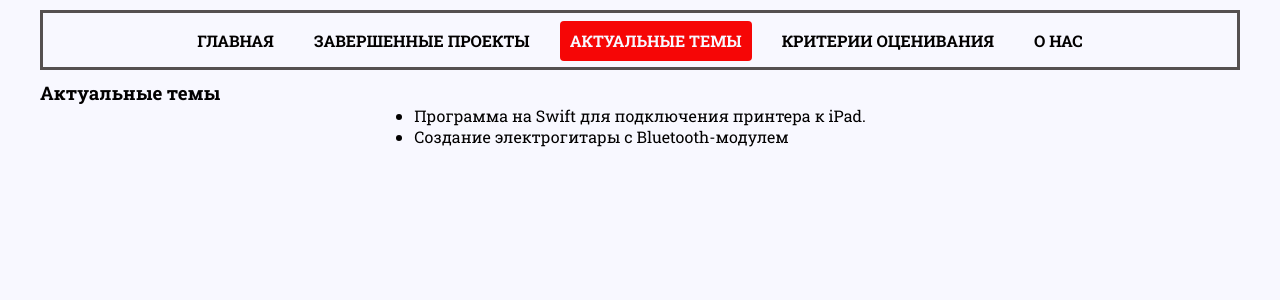
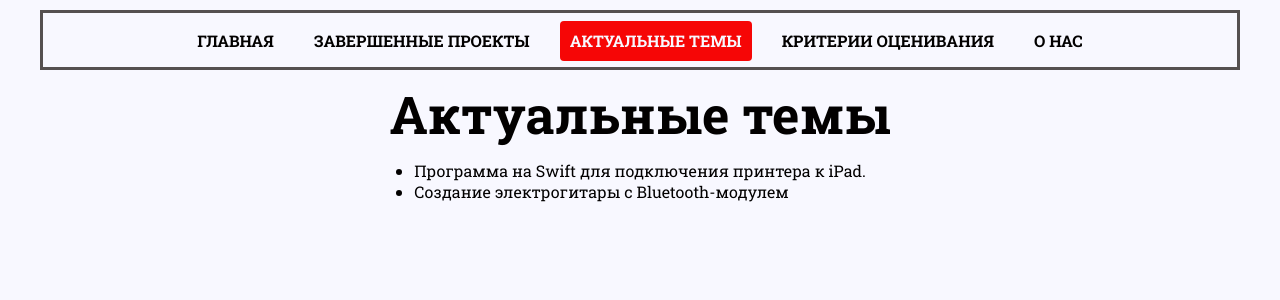
Before and after one commit to AGENTS-OF-FUTURE/GIT-AGENTS-OF-FUTURE, a PHP site: page /indexActualTopics.html in a window 1280 px wide. Shown: the top 300 px of the page. Run offline with PHP 8.4, Linux system fonts and the light colour scheme.

Commit message:
0:27 10.12.2020

```diff
--- a/Pages/Actual Topics/styleActualTopics.css
+++ b/Pages/Actual Topics/styleActualTopics.css
@@ -79,3 +79,17 @@ body{
   color: #f8f8ff;
 }
 /*ActualTopicsPage_Menu*/
+
+/*ActualProjects_header*/
+.ActualProjects_header {
+  height:80px;
+  text-align:center;
+  font-size:24px;
+  padding-top:0px;
+}
+.ActualProjects_header h3{
+  font-weight: bold;
+  font-size: 52px ;
+  color: rgb(2, 0, 0);
+}
+/*ActualProjects_header*/
--- a/indexActualTopics.html
+++ b/indexActualTopics.html
@@ -34,20 +34,26 @@
             <li class ="MenuOtherIkon"><a href="indexAbout.html" class="MenuOtherIkonText">О нас</a></li>
           </ul>
         </div>
+
     <div class="ActualProjects_header">
       <header class="MainHeader">
         <h3>Актуальные темы</h3>
        </header>
     </div>
+
     <!-- /.ActualProjects_header -->
     </div>
     <main>
       <div class="container">
-        <ul>
-          <li>Программа на Swift для подключения принтера к iPad.</li>
-          <li>Создание электрогитары с Bluetooth-модулем</li>
-        </ul>
+        <div class="List_of_ActualTopics">
+          <ul>
+            <li>Программа на Swift для подключения принтера к iPad.</li>
+            <li>Создание электрогитары с Bluetooth-модулем</li>
+          </ul>
+        </div>
+        <!-- /.List_of_ActualTopics -->
       </div>
+      <!-- /.container -->
     </main>
 </body>
 </html>
```
Also changed, not shown: Pages/Competed Projects/styleCompletedProjects.css (+6 -8 lines), indexCompletedProjects.html (+15 -15 lines), Images/ProjectsSubjects/Orignal_IMG/Architecture.jpg (added), Images/ProjectsSubjects/Orignal_IMG/Biology.jpg (added), Images/ProjectsSubjects/Orignal_IMG/Chemistry.jpg (added), Images/ProjectsSubjects/Orignal_IMG/Engineering.jpg (added), Images/ProjectsSubjects/Orignal_IMG/IT_Technologies.jpg (added), Images/ProjectsSubjects/Orignal_IMG/Maths.jpg (added), Images/ProjectsSubjects/Orignal_IMG/Phisics.jpg (added).
